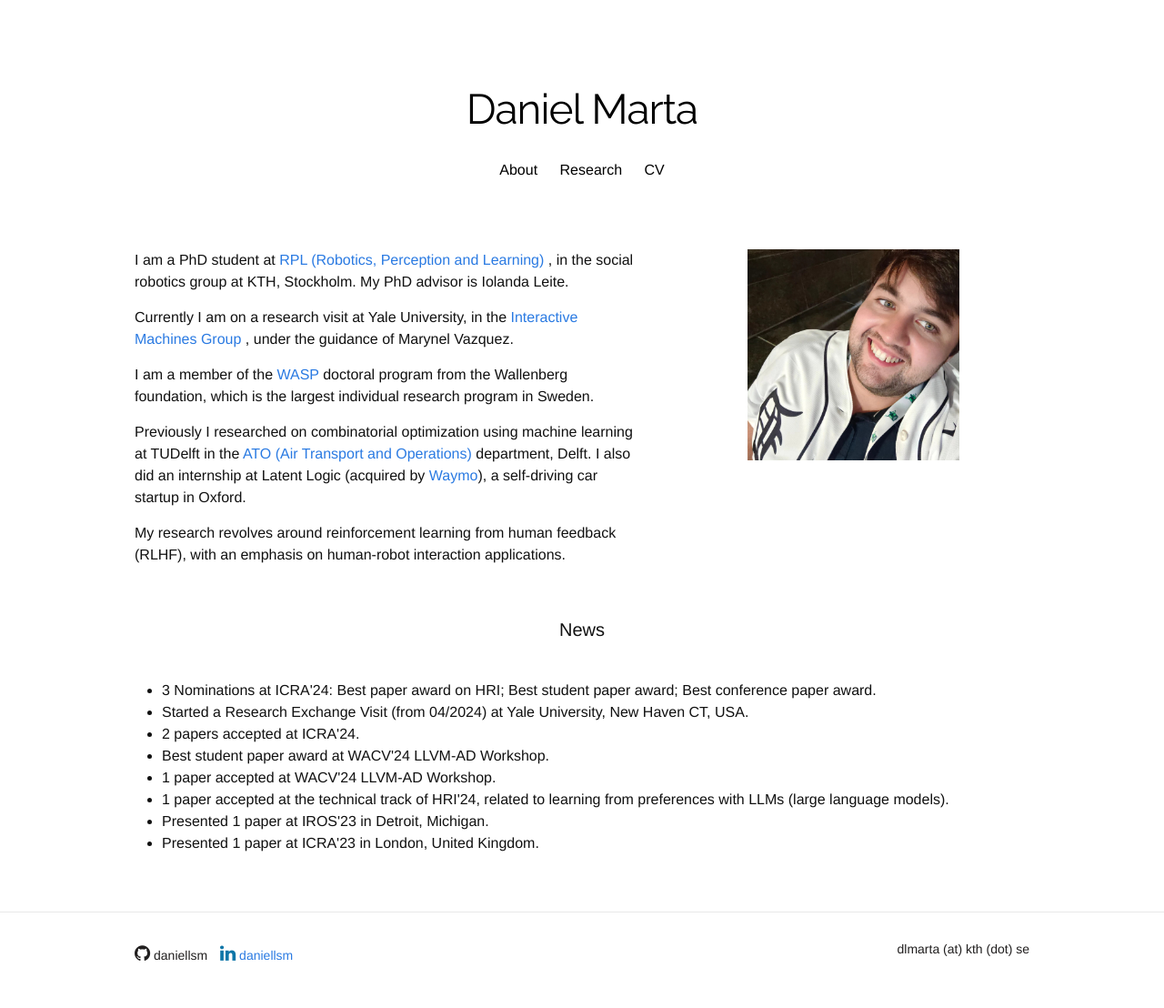
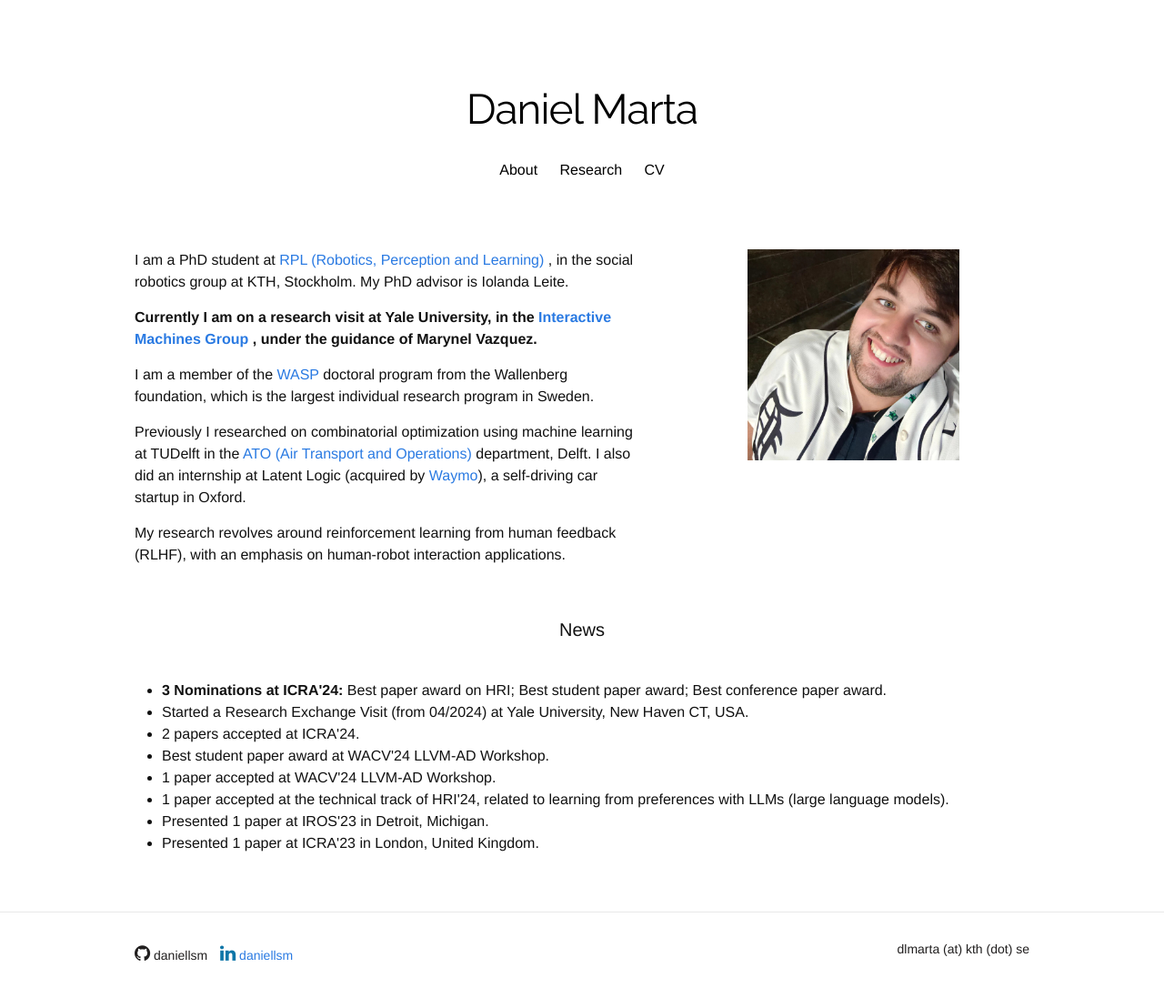
Before and after one commit to DanielLSM/daniellsm.github.io, a Jekyll site: the page built from index.html, in a window 1280 px wide. Shown: the whole page at 91% size. Built offline with Jekyll 4.4.1, drawn with Linux system fonts in a browser that asks for light colours; nearby versions of some CDN libraries; some web fonts are replaced; a style sheet for code colours, icons or effects is not loaded.

Commit message:
news in bold

```diff
--- a/index.html
+++ b/index.html
@@ -7,7 +7,7 @@ title: "Daniel Marta"
 <div class="row">
 	<div class="seven columns">
 		<p> I am a PhD student at <a href="https://www.kth.se/is/rpl"> RPL (Robotics, Perception and Learning) </a>, in the social robotics group at KTH, Stockholm.  My PhD advisor is Iolanda Leite.</p>
-    <p> Currently I am on a research visit at Yale University, in the <a href="https://interactive-machines.gitlab.io/"> Interactive Machines Group </a>, under the guidance of Marynel Vazquez.</p>
+    <p> <b>Currently I am on a research visit at Yale University, in the <a href="https://interactive-machines.gitlab.io/"> Interactive Machines Group </a>, under the guidance of Marynel Vazquez.</b></p>
 		<p> I am a member of the <a href="https://wasp-sweden.org/"> WASP</a> doctoral program from the Wallenberg foundation, which is the largest individual research program in Sweden.</p>
 		<p> Previously I researched on combinatorial optimization using machine learning at TUDelft in the <a href="https://www.tudelft.nl/lr/organisatie/afdelingen/control-and-operations/air-transport-and-operations
       "> ATO (Air Transport and Operations) </a> department, Delft. I also did an internship at Latent Logic (acquired by <a href="https://waymo.com/">Waymo</a>), a self-driving car startup in Oxford. </p>
@@ -26,7 +26,7 @@ title: "Daniel Marta"
 
 <h1 class="page-heading">News</h1>
 <ul>
-  <li> 3 Nominations at ICRA'24: Best paper award on HRI; Best student paper award; Best conference paper award.</li>
+  <li> <b>3 Nominations at ICRA'24:</b> Best paper award on HRI; Best student paper award; Best conference paper award.</li>
   <li> Started a Research Exchange Visit (from 04/2024) at Yale University, New Haven CT, USA. </li>
   <li> 2 papers accepted at ICRA'24. </li>
   <li> Best student paper award at WACV'24 LLVM-AD Workshop. </li>
```
